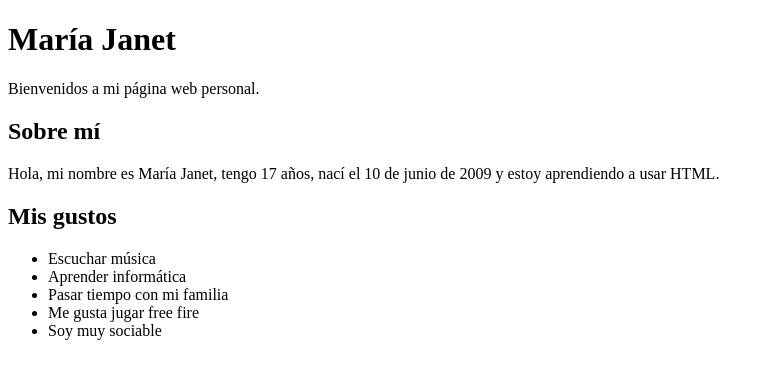
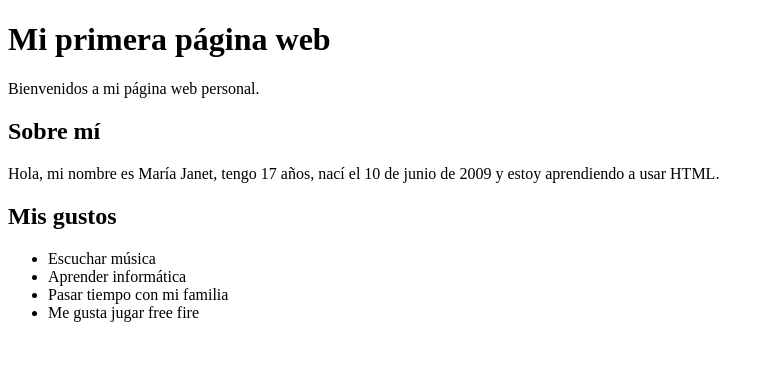
Before and after one commit to mariajanet895-png/mi-p-gina-web, a plain HTML site: page index.html in a window 1280 px wide. Shown: the whole page, without its empty margins (0-774 px from the left). Drawn offline with Linux system fonts and the light colour scheme.

Commit message:
Update index.html

```diff
--- a/index.html
+++ b/index.html
@@ -6,7 +6,7 @@
 
 <body>
 
-<h1>María Janet</h1>
+<h1>Mi primera página web</h1>
 
 <p>Bienvenidos a mi página web personal.</p>
 
@@ -21,7 +21,6 @@
 <li>Aprender informática</li>
 <li>Pasar tiempo con mi familia</li>
 <li>Me gusta jugar free fire</li>
-<li>Soy muy sociable</li>
 </ul>
 
 </body>
```
